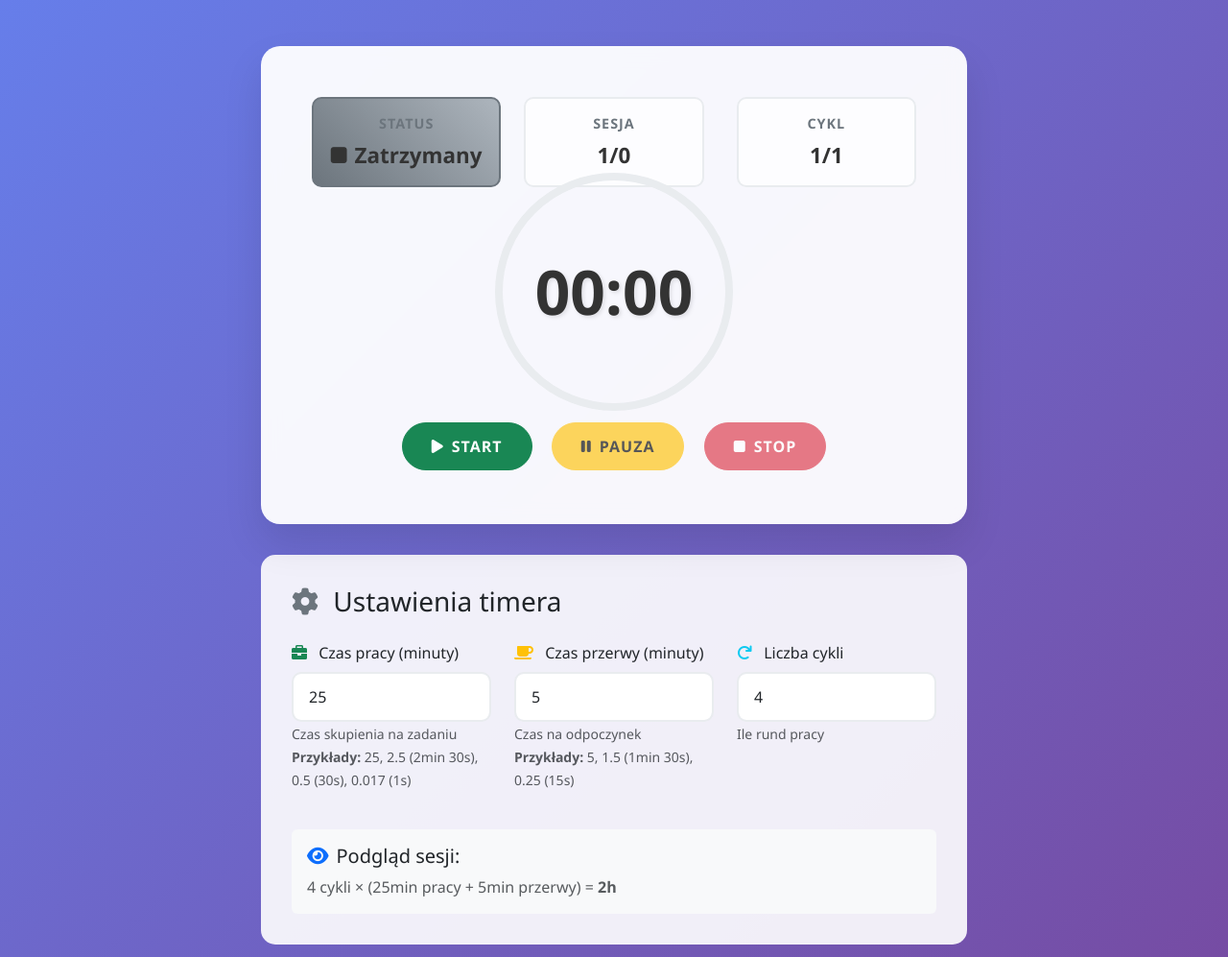
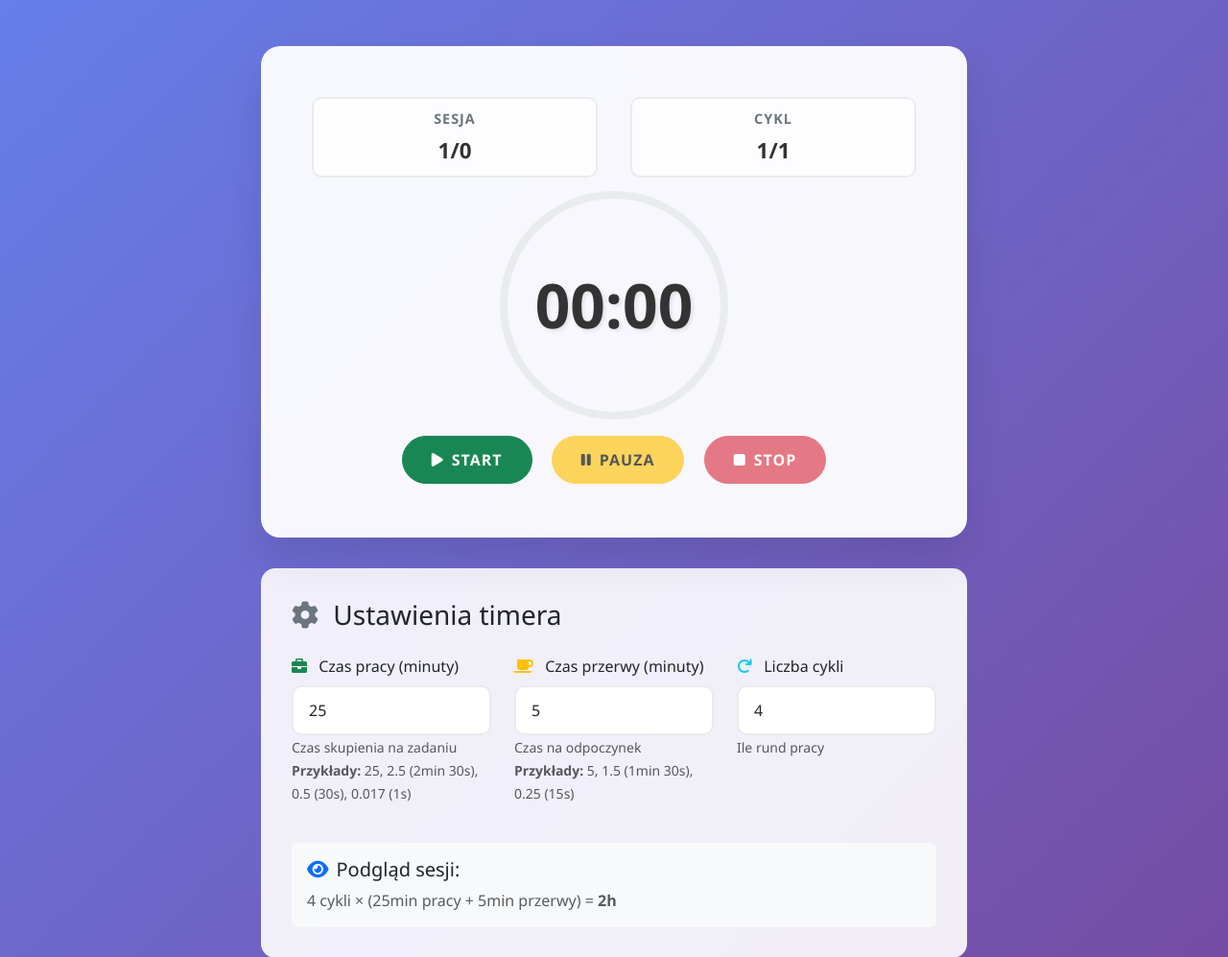
Before and after one commit to mkoehna/Timer161924, a Flask app: page / in a window 1280 px wide. Shown: the top 997 px of the page at 96% size. Run offline with Flask 3, Linux system fonts and the light colour scheme.

Commit message:
status badge deleted

```diff
--- a/templates/index.html
+++ b/templates/index.html
@@ -32,7 +32,7 @@
         .info-card {
             background: rgba(255, 255, 255, 0.8);
             border-radius: 10px;
-            padding: 15px;
+            padding: 10px 15px;  /* Zmniejszone z 15px na 10px (góra/dół) */
             margin: 5px;
             border: 2px solid #e9ecef;
             transition: all 0.3s ease;
@@ -148,14 +148,9 @@
                 <div class="card timer-card mb-4">
                     <div class="card-body text-center p-5">
 
-                        <!-- Status, Sesja i Cykl na górze -->
-                        <div class="row mb-4">
-                            <div class="col-md-4">
-                                <div id="status-badge" class="status-badge stopped-status w-100">
-                                    <i class="fas fa-stop me-2"></i>Zatrzymany
-                                </div>
-                            </div>
-                            <div class="col-md-4">
+                        <!-- Sesja i Cykl na górze -->
+                        <div class="row mb-5">
+                            <div class="col-md-6">
                                 <div class="info-card">
                                     <div class="info-label">Sesja</div>
                                     <div class="info-value">
@@ -163,7 +158,7 @@
                                     </div>
                                 </div>
                             </div>
-                            <div class="col-md-4">
+                            <div class="col-md-6">
                                 <div class="info-card">
                                     <div class="info-label">Cykl</div>
                                     <div class="info-value">
@@ -175,17 +170,17 @@
 
                         <!-- Wyświetlacz czasu z kołem postępu -->
                         <div class="position-relative d-inline-block mb-4">
-                            <svg width="300" height="300" class="position-absolute top-50 start-50 translate-middle">
-                                <circle cx="150" cy="150" r="120" fill="none" stroke="#e9ecef" stroke-width="8"/>
+                            <svg width="290" height="290" class="position-absolute top-50 start-50 translate-middle">
+                                <circle cx="145" cy="145" r="115" fill="none" stroke="#e9ecef" stroke-width="8"/>
                                 <circle
                                     id="progress-circle"
-                                    cx="150" cy="150" r="120"
+                                    cx="145" cy="145" r="115"
                                     fill="none"
                                     stroke="#667eea"
                                     stroke-width="8"
                                     stroke-linecap="round"
-                                    stroke-dasharray="754"
-                                    stroke-dashoffset="754"
+                                    stroke-dasharray="723"
+                                    stroke-dashoffset="723"
                                     class="progress-circle progress-ring"
                                 />
                             </svg>
@@ -265,7 +260,6 @@
 
         // Elementy DOM
         const timerDisplay = document.getElementById('timer-display');
-        const statusBadge = document.getElementById('status-badge');
         const currentSessionSpan = document.getElementById('current-session');
         const totalSessionsSpan = document.getElementById('total-sessions');
         const currentCycleSpan = document.getElementById('current-cycle');
@@ -338,7 +332,7 @@
         }
 
         function updateProgress(timeLeft, totalTime) {
-            const circumference = 2 * Math.PI * 120;
+            const circumference = 2 * Math.PI * 115;  // Nowy promień: 115px
             const progress = (totalTime - timeLeft) / totalTime;
             const offset = circumference - (progress * circumference);
             progressCircle.style.strokeDashoffset = offset;
@@ -393,36 +387,18 @@
             currentCycleSpan.textContent = state.current_cycle + 1;
             totalCyclesSpan.textContent = state.cycles;
 
-            // Aktualizacja statusu
+            // Zmiana koloru okręgu i timera w zależności od fazy
             if (state.is_running) {
                 if (state.is_break) {
-                    statusBadge.className = 'status-badge break-status';
-                    statusBadge.innerHTML = `
-                        <div class="info-label">STATUS</div>
-                        <div class="info-value">
-                            <i class="fas fa-coffee me-2"></i>Przerwa
-                        </div>
-                    `;
-                    progressCircle.style.stroke = '#ffc107';
+                    progressCircle.style.stroke = '#ffc107';  // Żółty dla przerwy
+                    timerDisplay.style.color = '#ffc107';
                 } else {
-                    statusBadge.className = 'status-badge work-status';
-                    statusBadge.innerHTML = `
-                        <div class="info-label">STATUS</div>
-                        <div class="info-value">
-                            <i class="fas fa-play me-2"></i>Praca
-                        </div>
-                    `;
-                    progressCircle.style.stroke = '#28a745';
+                    progressCircle.style.stroke = '#28a745';  // Zielony dla pracy
+                    timerDisplay.style.color = '#28a745';
                 }
             } else {
-                statusBadge.className = 'status-badge stopped-status';
-                statusBadge.innerHTML = `
-                    <div class="info-label">STATUS</div>
-                    <div class="info-value">
-                        <i class="fas fa-stop me-2"></i>Zatrzymany
-                    </div>
-                `;
-                progressCircle.style.stroke = '#6c757d';
+                progressCircle.style.stroke = '#6c757d';     // Szary gdy zatrzymany
+                timerDisplay.style.color = '#333';
             }
 
             // Aktualizacja przycisków
```
